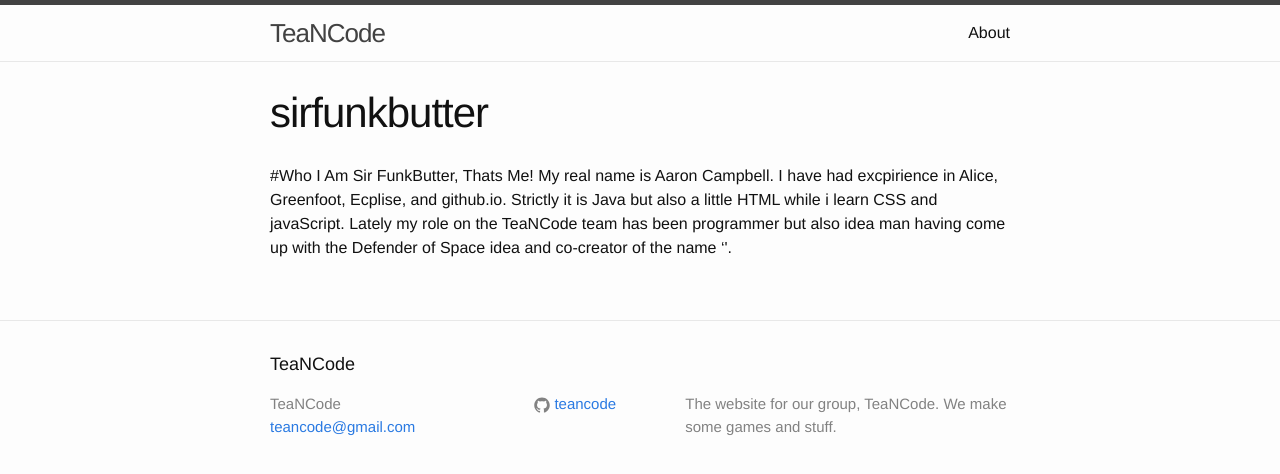
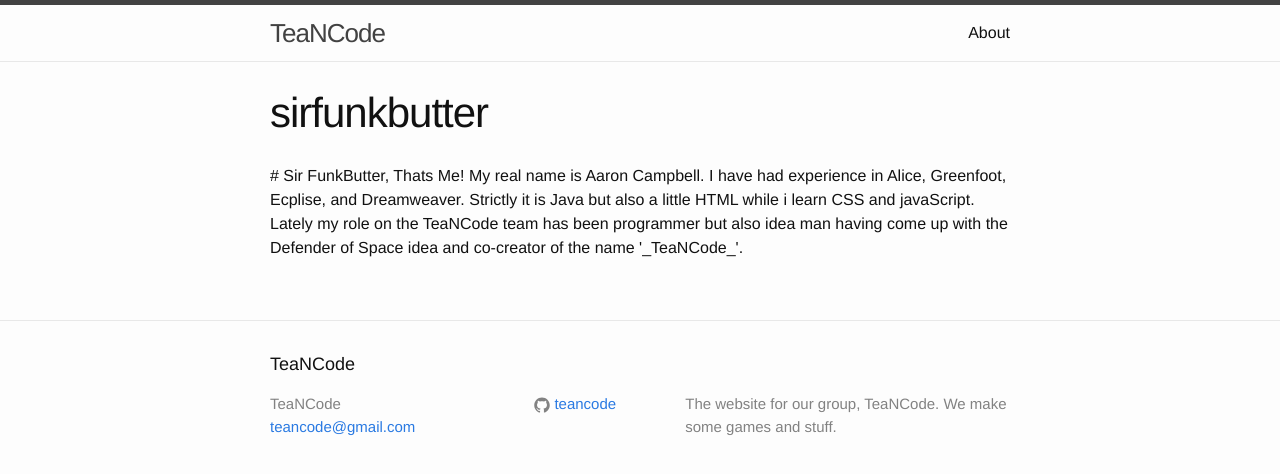
Before and after one commit to TeaNCode/TeaNCode.github.io, a Jekyll site: the page built from about/sirfunkbutter/index.md, in a window 1280 px wide. Shown: the top 474 px of the page. Built offline with Jekyll 4.4.1, drawn with Linux system fonts in a browser that asks for light colours.

Commit message:
more changes

```diff
--- a/about/sirfunkbutter/index.md
+++ b/about/sirfunkbutter/index.md
@@ -4,7 +4,7 @@
 permalink: /about/sirfunkbutter
 ---
 
-#Who I Am
-Sir FunkButter, Thats Me! My real name is Aaron Campbell. I have had excpirience in Alice, Greenfoot, Ecplise, and
-github.io. Strictly it is Java but also a little HTML while i learn CSS and javaScript. Lately my role on the TeaNCode
-team has been programmer but also idea man having come up with the Defender of Space idea and co-creator of the name '<TeaNCode>'.
+#<Who I Am>
+Sir FunkButter, Thats Me! My real name is Aaron Campbell. I have had experience in Alice, Greenfoot, Ecplise, and
+Dreamweaver. Strictly it is Java but also a little HTML while i learn CSS and javaScript. Lately my role on the TeaNCode
+team has been programmer but also idea man having come up with the Defender of Space idea and co-creator of the name '_TeaNCode_'.
```
